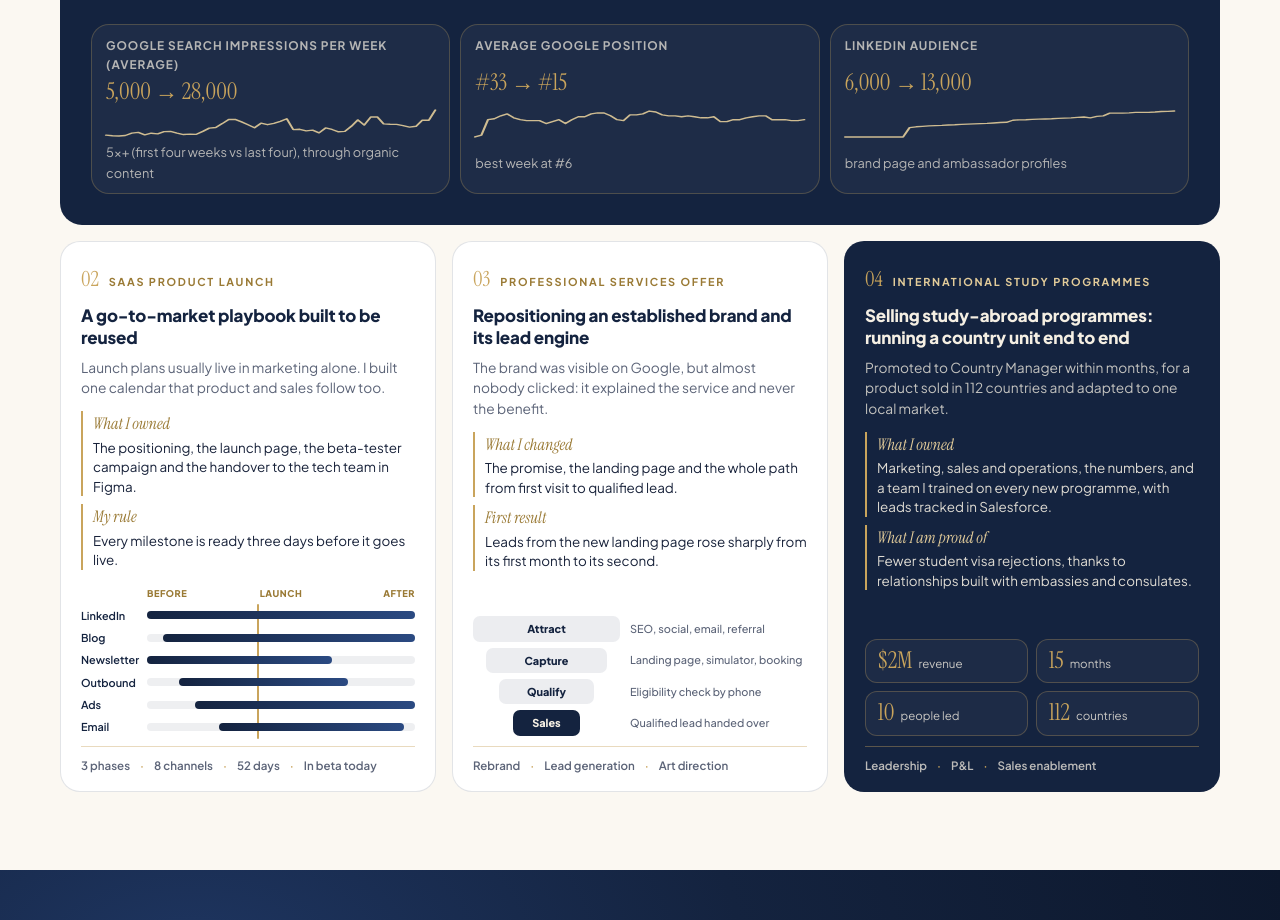
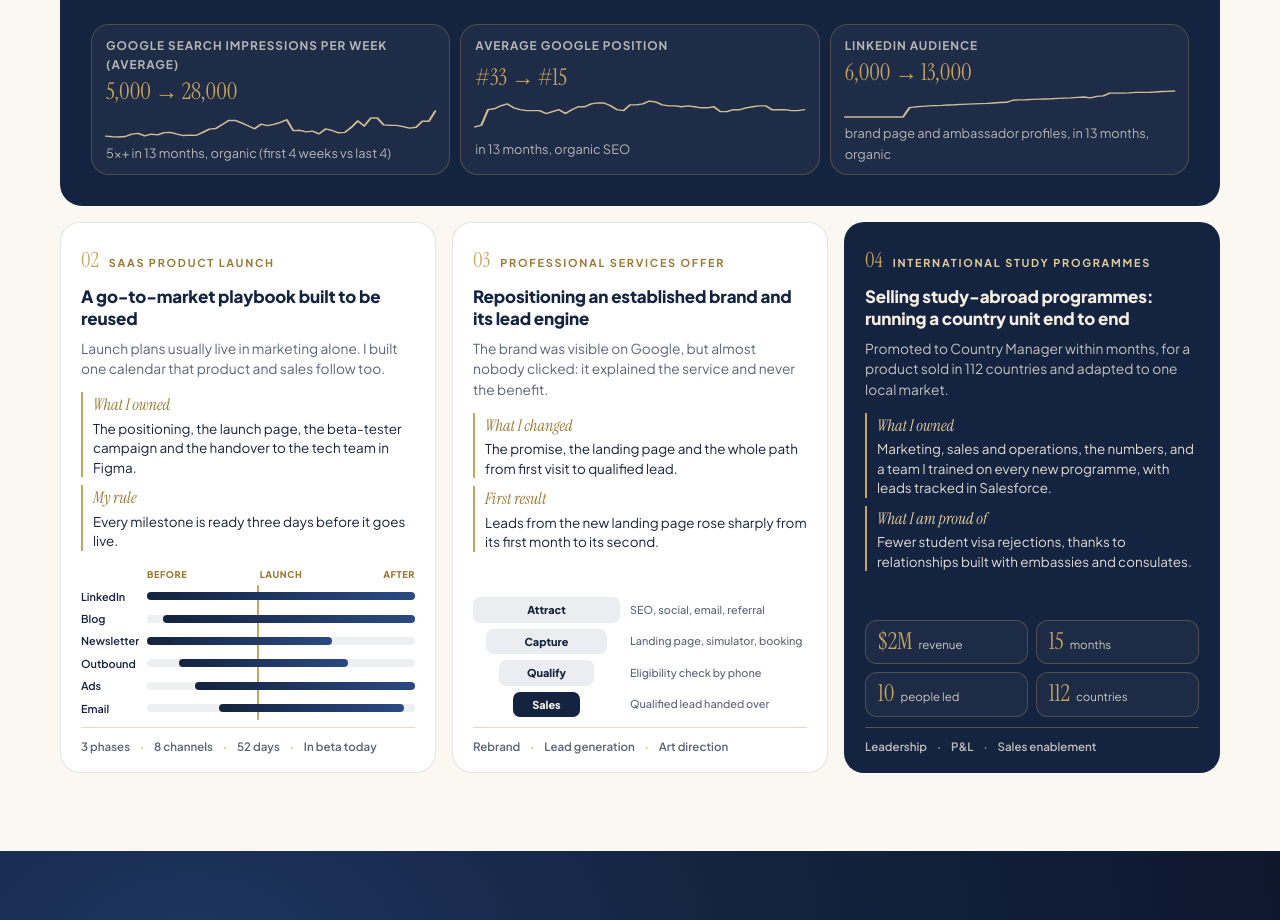
Before and after one commit to rechidwahiba-cell/portfolio, a plain HTML site: page index.html in a window 1280 px wide. Shown: the part 1500-2420 px from the top of the page. Drawn offline with Linux system fonts and the light colour scheme.

Commit message:
﻿KPI cards: add duration and organic, remove best week note
Co-Authored-By: Claude Sonnet 5.5 <noreply@anthropic.com>

```diff
--- a/index.html
+++ b/index.html
@@ -112,9 +112,9 @@
           <div id="growthChart"></div>
         </figure>
         <div class="kpis">
-          <div class="kpi"><span class="kpi__label" data-fr="Impressions Google par semaine (moyenne)">Google search impressions per week (average)</span><strong data-fr="5 000 &rarr; 28 000">5,000 &rarr; 28,000</strong><div class="spark" data-series="impressions"></div><span class="kpi__note" data-fr="5x+ (4 premières semaines contre 4 dernières), grâce au contenu organique">5x+ (first four weeks vs last four), through organic content</span></div>
-          <div class="kpi"><span class="kpi__label" data-fr="Position moyenne sur Google">Average Google position</span><strong>#33 &rarr; #15</strong><div class="spark" data-series="position"></div><span class="kpi__note" data-fr="meilleure semaine : #6">best week at #6</span></div>
-          <div class="kpi"><span class="kpi__label" data-fr="Audience LinkedIn">LinkedIn audience</span><strong data-fr="6 000 &rarr; 13 000">6,000 &rarr; 13,000</strong><div class="spark" data-series="linkedin"></div><span class="kpi__note" data-fr="page de marque et profils ambassadeurs">brand page and ambassador profiles</span></div>
+          <div class="kpi"><span class="kpi__label" data-fr="Impressions Google par semaine (moyenne)">Google search impressions per week (average)</span><strong data-fr="5 000 &rarr; 28 000">5,000 &rarr; 28,000</strong><div class="spark" data-series="impressions"></div><span class="kpi__note" data-fr="5x+ en 13 mois, en organique (4 premières semaines contre 4 dernières)">5x+ in 13 months, organic (first 4 weeks vs last 4)</span></div>
+          <div class="kpi"><span class="kpi__label" data-fr="Position moyenne sur Google">Average Google position</span><strong>#33 &rarr; #15</strong><div class="spark" data-series="position"></div><span class="kpi__note" data-fr="en 13 mois, SEO organique">in 13 months, organic SEO</span></div>
+          <div class="kpi"><span class="kpi__label" data-fr="Audience LinkedIn">LinkedIn audience</span><strong data-fr="6 000 &rarr; 13 000">6,000 &rarr; 13,000</strong><div class="spark" data-series="linkedin"></div><span class="kpi__note" data-fr="page de marque et profils ambassadeurs, en 13 mois, en organique">brand page and ambassador profiles, in 13 months, organic</span></div>
         </div>
       </article>
 
```
